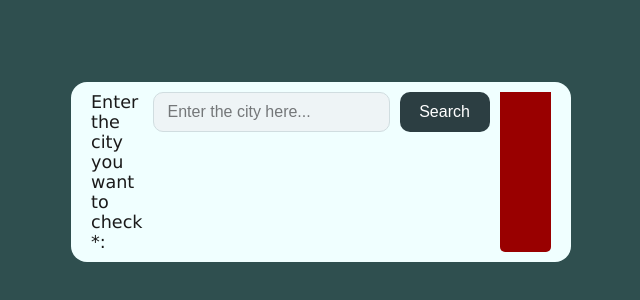
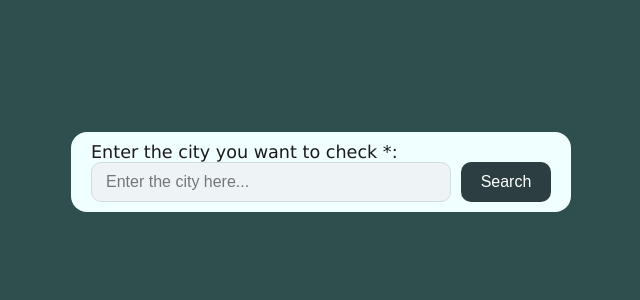
Before and after one commit to danutzz662/TOP-WeatherApp, a website built with webpack: page src/template.html in a window 1280 px wide. Shown: the part 228-528 px from the top of the page, without its empty margins (319-959 px from the left). Built offline with nearby package versions, Linux system fonts and the light colour scheme.

Commit message:
Style bug fixes

```diff
--- a/src/styles.css
+++ b/src/styles.css
@@ -41,7 +41,7 @@
   color: #1a1a1a;
 }
 
-.top form div {
+.top form div.inputs {
   width: 100%;
   display: flex;
   gap: 10px;
@@ -157,17 +157,17 @@
 }
 
 span.min,
-span.min + .degree {
+span.min+.degree {
   color: blue;
 }
 
 span.max,
-span.max + .degree {
+span.max+.degree {
   color: red;
 }
 
-.min + .degree,
-.max + .degree {
+.min+.degree,
+.max+.degree {
   position: absolute;
   top: 0;
   right: -8px;
--- a/src/template.html
+++ b/src/template.html
@@ -15,7 +15,7 @@
         <form novalidate>
           <div>
             <label for="input">Enter the city you want to check *:</label>
-            <div>
+            <div class="inputs">
               <input
                 type="text"
                 name="input"
```
